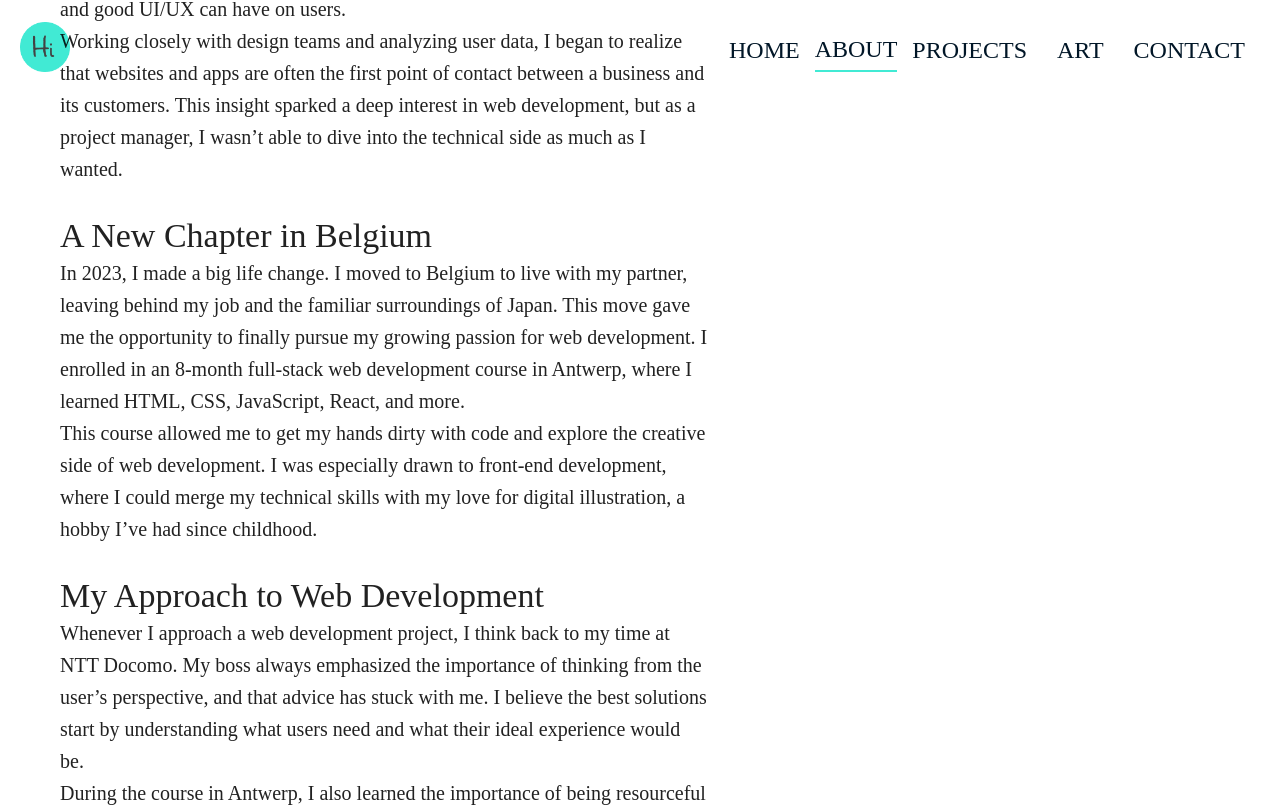
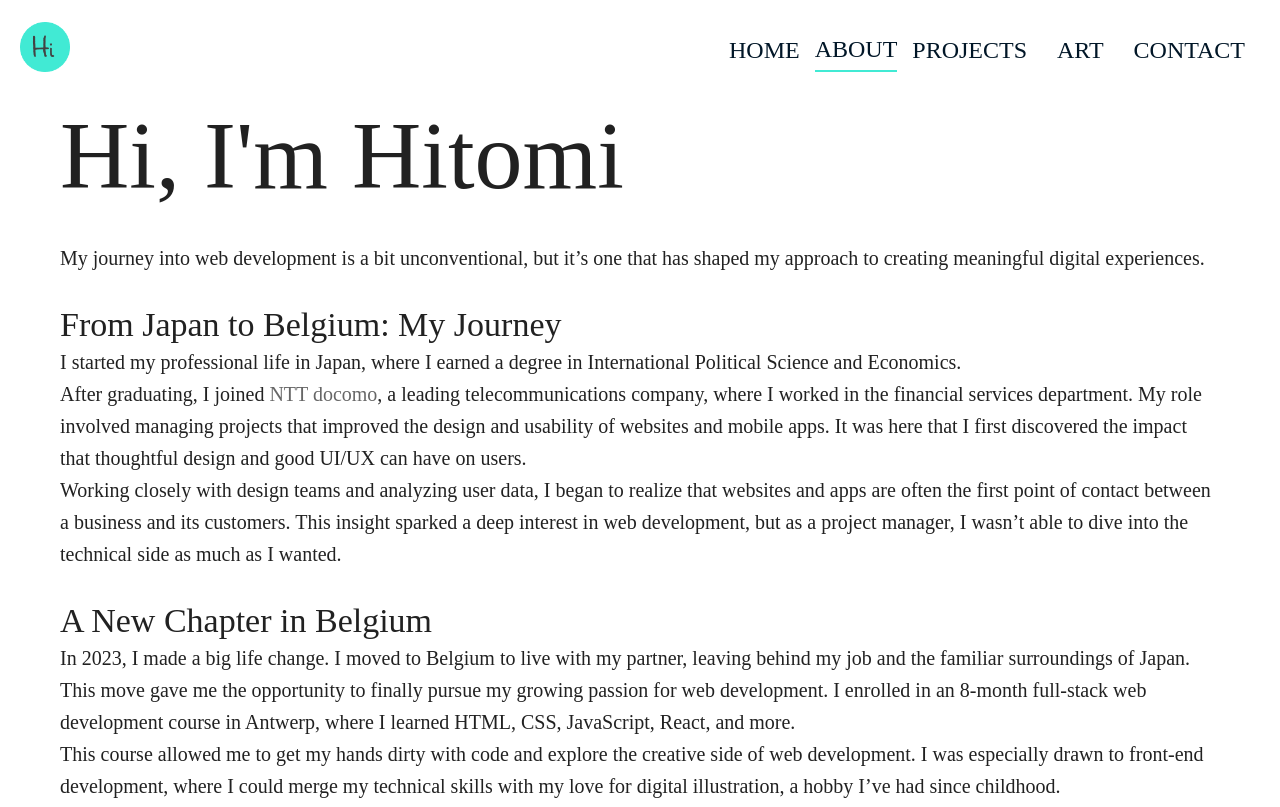
Before and after one commit to hitomipupil/hitomi-portfolio, a React (Vite) app: page /about in a window 1280 px wide. Shown: the top 807 px of the page. Built offline with nearby package versions, Linux system fonts and the light colour scheme; a web font is replaced by a local one.

Commit message:
modified About style

```diff
--- a/src/components/About.jsx
+++ b/src/components/About.jsx
@@ -7,18 +7,11 @@ const About = ({ isMobile }) => {
             sx={{
                 display: "flex",
                 flexDirection: "column",
-                justifyContent: isMobile ? "flex-start" : "center",
                 alignItems: "flex-start",
-                width: isMobile ? "100%" : "900px",
+                width: "100%",
                 height: "calc(100vh - 140px)",
                 marginTop: 0,
-                padding: isMobile ? "0 40px" : "0 60px",
-                "@media (min-width: 850px) and (max-width: 1400px)": {
-                    width: "60%"
-                },
-                "@media (max-width: 850px)": {
-                    width: "100%"
-                }
+                padding: isMobile ? "0 40px" : "0 60px"
             }}
         >
             <Typography variant={isMobile ? "h2" : "h1"}>
```
